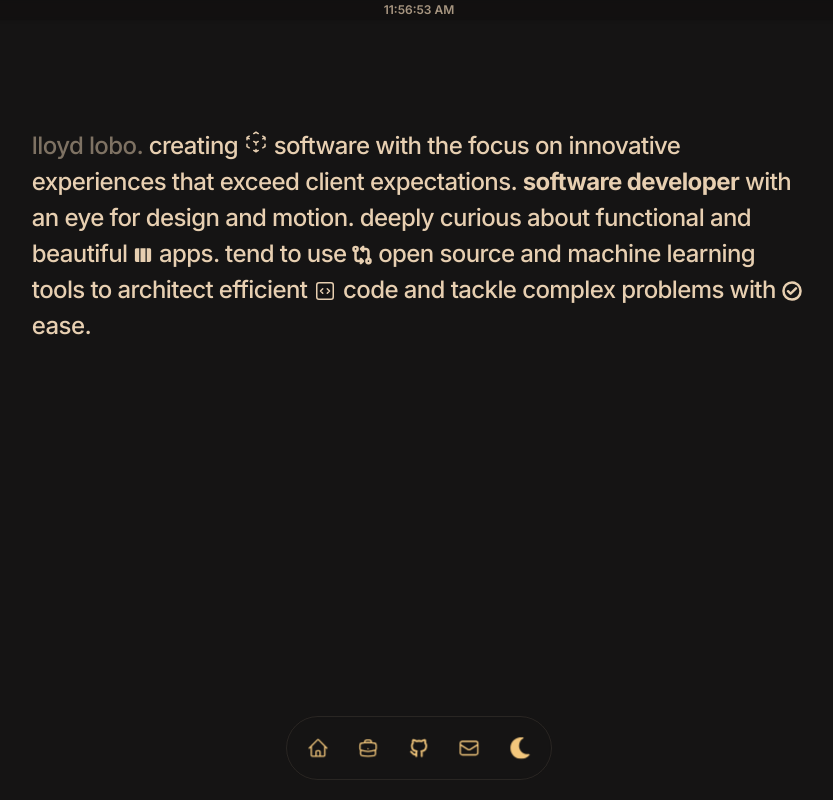
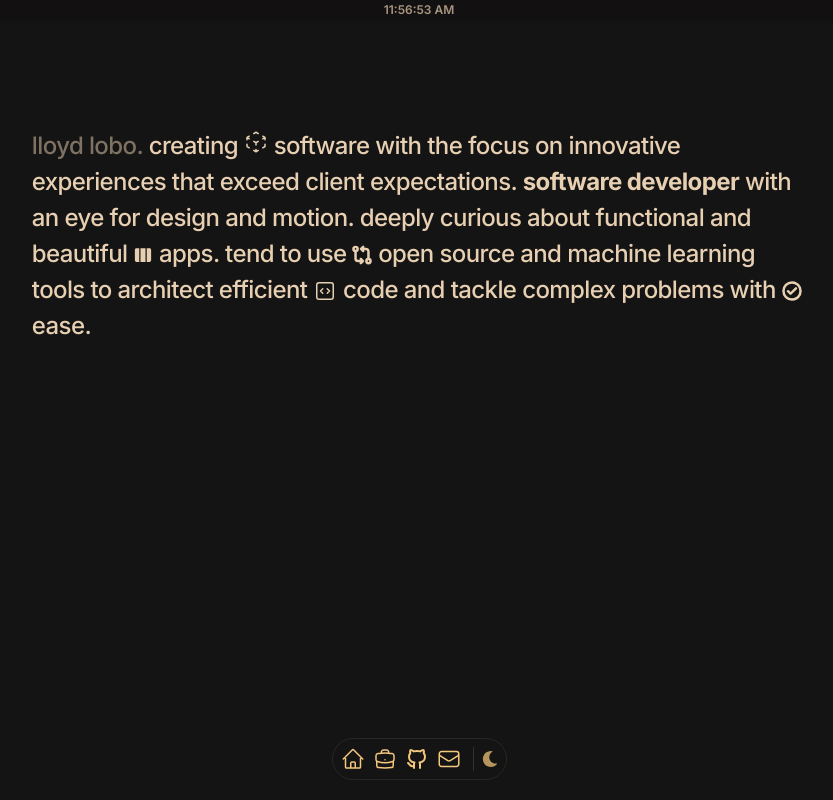
Before and after one commit to lloydlobo/lloydlobo.com, a Next.js app: page / in a window 1280 px wide. Shown: the whole page, without its empty margins (221-1054 px from the left). Built offline with nearby package versions, Linux system fonts and the light colour scheme.

Commit message:
style: add dividers to dock nav

```diff
--- a/components/layout/Dock/DockNavigation.tsx
+++ b/components/layout/Dock/DockNavigation.tsx
@@ -18,17 +18,19 @@ export function DockNavigation() {
 
 function DockNav() {
   return (
-    <div className="z-50 fixed bottom-5 left-0 right-0 gird  mx-auto">
-      <div className="border border-opacity-10 rounded-full border-secondary/10 w-fit mx-auto bg-opacity-40 backdrop-blur-[1.5px]">
-        <nav className="dock grid grid-flow-col justify-between p-2 overflow-x-scroll overflow-y-hidden gap-1 rounded-full  place-items-center">
+    <nav className="z-50 fixed bottom-5 left-0 right-0 gird  mx-auto">
+      <div className="border divider-gray6/40 divide-gray4/30 py-2 divide-x gap-1 border-opacity-10  flex rounded-full border-secondary/10 w-fit mx-auto bg-opacity-40 backdrop-blur-[1.5px]">
+        <div className="dock px-2 grid grid-flow-col justify-between overflow-x-scroll overflow-y-hidden gap-2 place-items-center">
           <HomeIcon />
           <WorkIcon />
           <GithubIcon />
           <MailIcon />
+        </div>
+        <div className="dock px-2 grid grid-flow-col justify-between overflow-x-scroll overflow-y-hidden gap-2  place-items-center">
           <ThemeIcon />
-        </nav>
+        </div>
       </div>
-    </div>
+    </nav>
   );
 }
 
@@ -37,14 +39,10 @@ const ThemeIcon = () => {
   const handleMode = () => setDarkTheme!(!darkTheme);
   return (
     <>
-      <span onClick={handleMode}>
-        {
-          darkTheme ?
-            (
-              <FaSun size='24' />
-            ) : (
-              <FaMoon size='24' />
-            )}
+      <span onClick={handleMode}
+        className="flex brightness-75 cursor-pointer items-center font-semibold underline decoration-accent underline-offset-8 hover:text-accent"
+      >
+        {darkTheme ? (<FaSun />) : (<FaMoon />)}
       </span>
 
     </>
```
